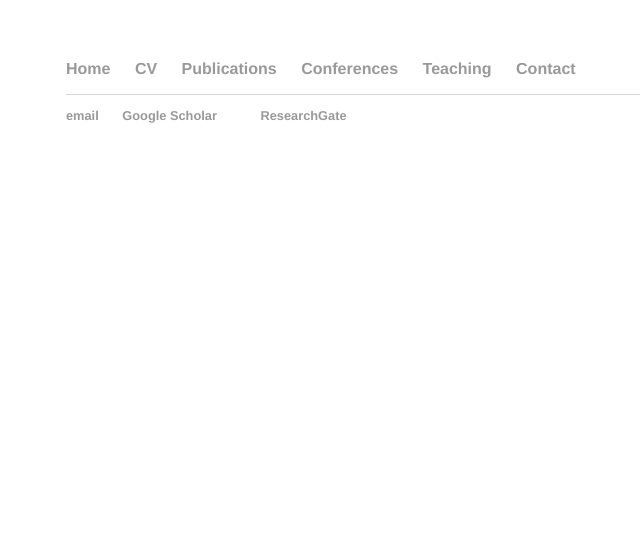
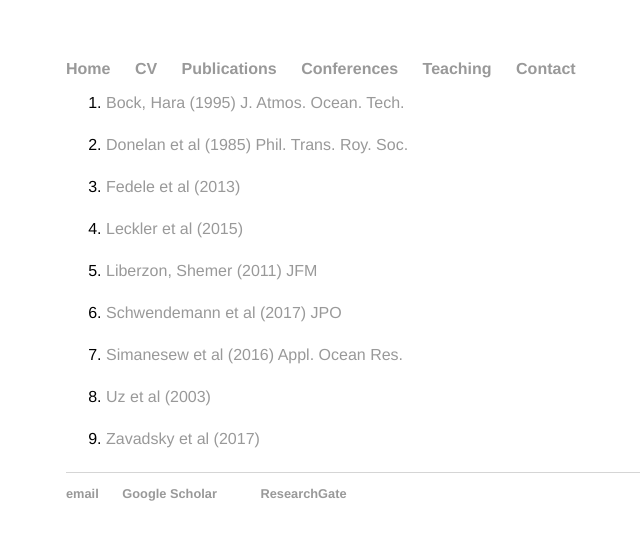
Before and after one commit to rstuhlmeier/rstuhlmeier.github.io, a Jekyll site: the page built from dan_publications/papers.html, in a window 1280 px wide. Shown: the top 540 px of the page, without its empty margins (126-766 px from the left). Built offline with Jekyll 4.4.1, drawn with Linux system fonts in a browser that asks for light colours.

Commit message:
Added Papers for Miky
Added links to PDFs of papers from Dan

```diff
--- a/dan_publications/papers.html
+++ b/dan_publications/papers.html
@@ -2,3 +2,24 @@
 layout: default
 title: Dan - Papers on Nonlinear Dispersion
 ---
+
+<ol>
+<li><a href="BockHara.pdf"> Bock, Hara (1995) J. Atmos. Ocean. Tech.  </a></li>
+<p>
+<li><a href="Donelan.pdf"> Donelan et al (1985) Phil. Trans. Roy. Soc. </a> </li>
+<p>
+<li><a href="Fedele.pdf"> Fedele et al (2013)  </a></li>
+<p>
+<li><a href="Leckler.pdf"> Leckler et al (2015) </a> </li>
+<p>
+<li><a href="Liberzon.pdf"> Liberzon, Shemer (2011) JFM </a> </li>
+<p>
+<li><a href="Schwendemann.pdf"> Schwendemann et al (2017) JPO  </a></li>
+<p>
+<li><a href="Simanesew.pdf"> Simanesew et al (2016) Appl. Ocean Res.  </a></li>
+<p>
+<li><a href="Uz.pdf"> Uz et al (2003) </a> </li>
+<p>
+<li><a href="Zavadsky.pdf"> Zavadsky et al (2017)  </a></li>
+<p>
+</ol>
```
Also changed, not shown: 15 other files.
